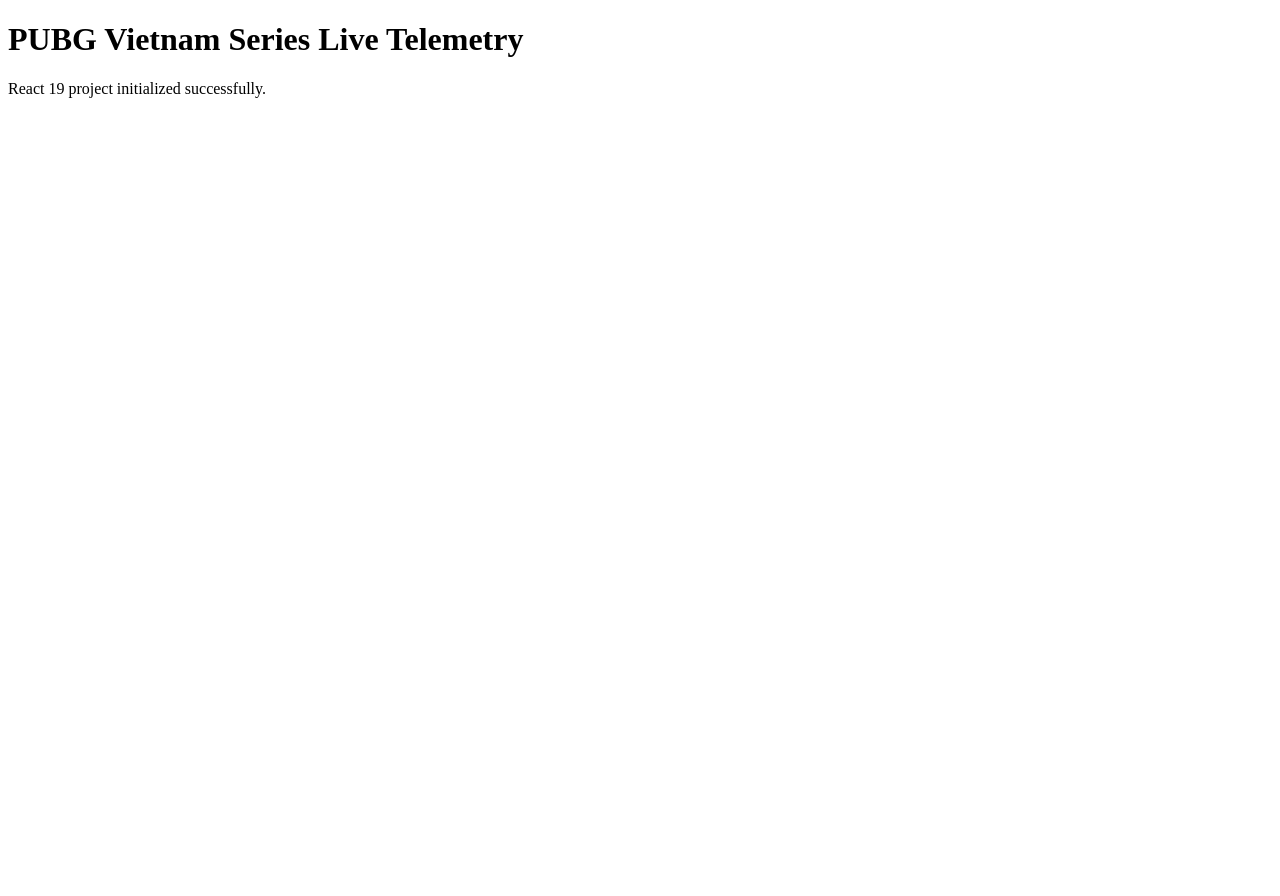
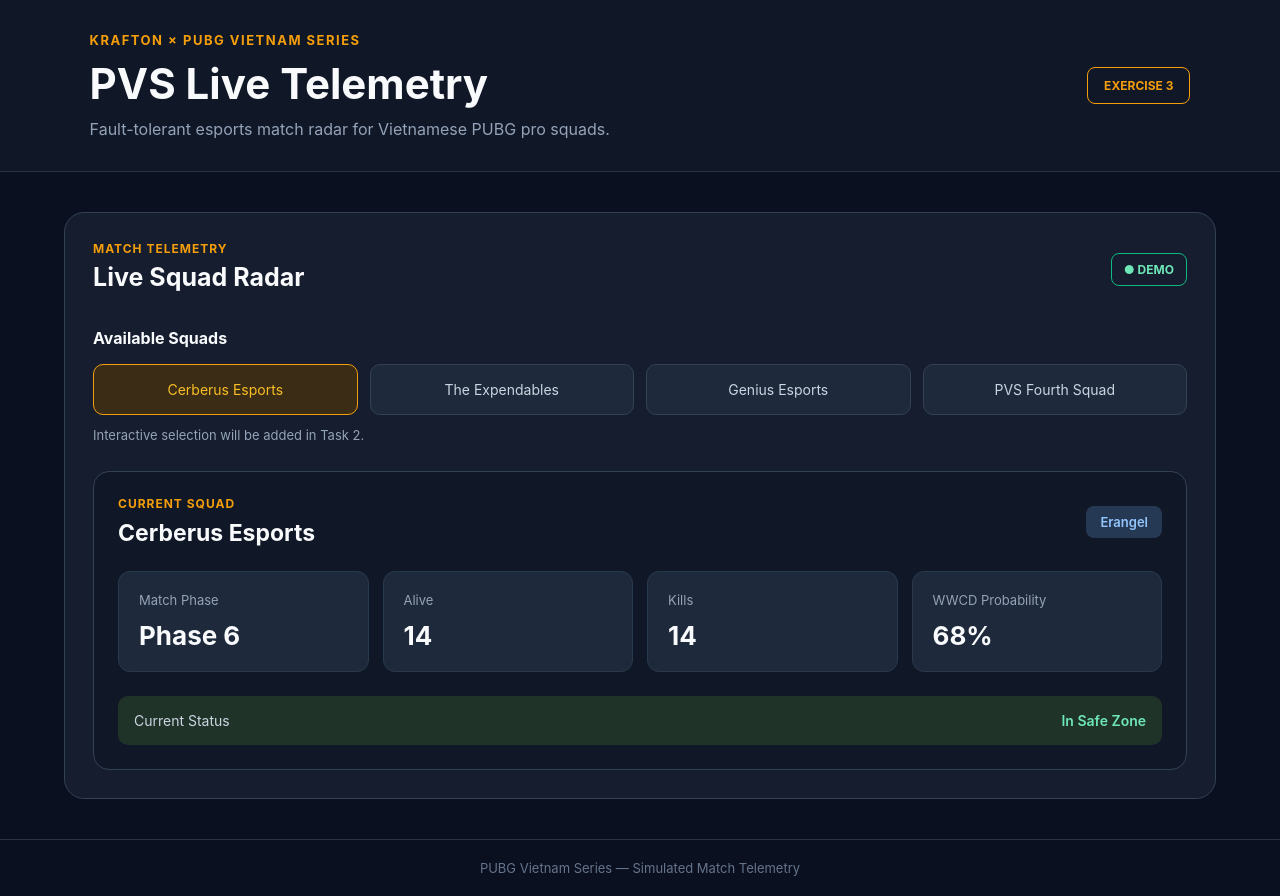
Before and after one commit to tran04012006/24521812_NgoBichTran_Lab3, a React (Vite) app in the folder pubg-pvs-telemetry/: page / in a window 1280 px wide. Before the commit the page ends 800 px from the top, so only its background shows below. Built offline with nearby package versions, Linux system fonts and the light colour scheme.

Commit message:
feat(ex3): add PUBG telemetry dataset and dashboard

```diff
--- a/pubg-pvs-telemetry/src/App.jsx
+++ b/pubg-pvs-telemetry/src/App.jsx
@@ -1,10 +1,38 @@
+
+import PubgMatchTelemetry from "./components/PubgMatchTelemetry.jsx";
+import "./styles/App.css";
 
 function App() {
   return (
-    <main>
-      <h1>PUBG Vietnam Series Live Telemetry</h1>
-      <p>React 19 project initialized successfully.</p>
-    </main>
+    <div className="app-container">
+      <header className="app-header">
+        <div className="app-header-content">
+          <p className="app-overline">
+            KRAFTON × PUBG VIETNAM SERIES
+          </p>
+
+          <h1>PVS Live Telemetry</h1>
+
+          <p className="app-subtitle">
+            Fault-tolerant esports match radar
+            for Vietnamese PUBG pro squads.
+          </p>
+        </div>
+
+        <div className="header-indicator">
+          EXERCISE 3
+        </div>
+      </header>
+
+      <main className="main-content">
+        <PubgMatchTelemetry />
+      </main>
+
+      <footer className="app-footer">
+        PUBG Vietnam Series — Simulated
+        Match Telemetry
+      </footer>
+    </div>
   );
 }
 
--- /dev/null
+++ b/pubg-pvs-telemetry/src/components/PubgMatchTelemetry.jsx
@@ -0,0 +1,128 @@
+
+import {
+  PUBG_VN_SQUADS,
+  DEFAULT_SQUAD_ID,
+  getSquadById,
+} from "../data/pubgTelemetry.js";
+
+function PubgMatchTelemetry() {
+  const squad = getSquadById(DEFAULT_SQUAD_ID);
+
+  return (
+    <section
+      className="telemetry-panel"
+      aria-labelledby="telemetry-heading"
+    >
+      <div className="panel-header">
+        <div>
+          <p className="eyebrow">MATCH TELEMETRY</p>
+
+          <h2 id="telemetry-heading">
+            Live Squad Radar
+          </h2>
+        </div>
+
+        <span className="live-badge">
+          ● DEMO
+        </span>
+      </div>
+
+      <div className="selector-section">
+        <h3>Available Squads</h3>
+
+        <div className="squad-list">
+          {PUBG_VN_SQUADS.map((item) => (
+            <div
+              key={item.id}
+              className={
+                item.id === squad.id
+                  ? "squad-item squad-item-active"
+                  : "squad-item"
+              }
+            >
+              {item.name}
+            </div>
+          ))}
+        </div>
+
+        <p className="helper-text">
+          Interactive selection will be added
+          in Task 2.
+        </p>
+      </div>
+
+      <article
+        className="match-card"
+        aria-label={`${squad.name} match statistics`}
+      >
+        <div className="match-card-header">
+          <div>
+            <p className="eyebrow">
+              CURRENT SQUAD
+            </p>
+
+            <h3>{squad.name}</h3>
+          </div>
+
+          <span className="map-badge">
+            {squad.map}
+          </span>
+        </div>
+
+        <div className="stats-grid">
+          <div className="stat-box">
+            <span className="stat-label">
+              Match Phase
+            </span>
+
+            <strong className="stat-value">
+              {squad.phase}
+            </strong>
+          </div>
+
+          <div className="stat-box">
+            <span className="stat-label">
+              Alive
+            </span>
+
+            <strong className="stat-value">
+              {squad.alive}
+            </strong>
+          </div>
+
+          <div className="stat-box">
+            <span className="stat-label">
+              Kills
+            </span>
+
+            <strong className="stat-value">
+              {squad.kills}
+            </strong>
+          </div>
+
+          <div className="stat-box">
+            <span className="stat-label">
+              WWCD Probability
+            </span>
+
+            <strong className="stat-value">
+              {squad.wwcdProb}%
+            </strong>
+          </div>
+        </div>
+
+        <div className="status-section">
+          <span className="status-label">
+            Current Status
+          </span>
+
+          <span className="status-value">
+            {squad.status}
+          </span>
+        </div>
+      </article>
+    </section>
+  );
+}
+
+export default PubgMatchTelemetry;
--- /dev/null
+++ b/pubg-pvs-telemetry/src/data/pubgTelemetry.js
@@ -0,0 +1,51 @@
+
+export const PUBG_VN_SQUADS = [
+  {
+    id: "ces",
+    name: "Cerberus Esports",
+    map: "Erangel",
+    phase: "Phase 6",
+    alive: 14,
+    kills: 14,
+    wwcdProb: 68,
+    status: "In Safe Zone",
+  },
+  {
+    id: "te",
+    name: "The Expendables",
+    map: "Miramar",
+    phase: "Phase 7",
+    alive: 4,
+    kills: 18,
+    wwcdProb: 82,
+    status: "Holding High Ground",
+  },
+  {
+    id: "ge",
+    name: "Genius Esports",
+    map: "Taego",
+    phase: "Phase 5",
+    alive: 3,
+    kills: 9,
+    wwcdProb: 41,
+    status: "Rotating Blue Zone",
+  },
+  {
+    id: "fourth",
+    name: "PVS Fourth Squad",
+    map: "Rondo",
+    phase: "Phase 4",
+    alive: 4,
+    kills: 5,
+    wwcdProb: 25,
+    status: "Scouting",
+  },
+];
+
+export const DEFAULT_SQUAD_ID = "ces";
+
+export function getSquadById(squadId) {
+  return PUBG_VN_SQUADS.find(
+    (squad) => squad.id === squadId
+  );
+}
--- /dev/null
+++ b/pubg-pvs-telemetry/src/styles/App.css
@@ -0,0 +1,278 @@
+
+:root {
+  font-family: Inter, system-ui, Arial, sans-serif;
+  color: #f8fafc;
+  background: #0b1020;
+
+  font-synthesis: none;
+  text-rendering: optimizeLegibility;
+  -webkit-font-smoothing: antialiased;
+}
+
+* {
+  box-sizing: border-box;
+}
+
+body {
+  margin: 0;
+  min-width: 320px;
+  min-height: 100vh;
+}
+
+button,
+input,
+select {
+  font: inherit;
+}
+
+.app-container {
+  min-height: 100vh;
+  display: flex;
+  flex-direction: column;
+}
+
+.app-header {
+  display: flex;
+  justify-content: space-between;
+  align-items: center;
+  gap: 24px;
+  padding: 32px 7%;
+  border-bottom: 1px solid #293246;
+  background: #101727;
+}
+
+.app-overline {
+  color: #f59e0b;
+  font-size: 13px;
+  font-weight: 700;
+  letter-spacing: 1.5px;
+  margin: 0 0 10px;
+}
+
+.app-header h1 {
+  margin: 0;
+  font-size: clamp(28px, 4vw, 42px);
+}
+
+.app-subtitle {
+  color: #94a3b8;
+  margin: 10px 0 0;
+}
+
+.header-indicator {
+  padding: 10px 16px;
+  border: 1px solid #f59e0b;
+  border-radius: 8px;
+  color: #f59e0b;
+  font-size: 12px;
+  font-weight: 700;
+  white-space: nowrap;
+}
+
+.main-content {
+  width: 100%;
+  max-width: 1200px;
+  margin: 0 auto;
+  padding: 40px 24px;
+  flex: 1;
+}
+
+.telemetry-panel {
+  padding: 28px;
+  border: 1px solid #334155;
+  border-radius: 20px;
+  background: #151d2e;
+}
+
+.panel-header,
+.match-card-header {
+  display: flex;
+  align-items: center;
+  justify-content: space-between;
+  gap: 16px;
+}
+
+.panel-header h2 {
+  margin: 6px 0;
+  font-size: 25px;
+}
+
+.eyebrow {
+  margin: 0;
+  color: #f59e0b;
+  font-size: 12px;
+  font-weight: 700;
+  letter-spacing: 1px;
+}
+
+.live-badge {
+  padding: 8px 12px;
+  border: 1px solid #10b981;
+  border-radius: 8px;
+  color: #6ee7b7;
+  font-size: 12px;
+  font-weight: 700;
+}
+
+.selector-section {
+  margin-top: 30px;
+}
+
+.selector-section h3 {
+  margin-bottom: 16px;
+  font-size: 16px;
+}
+
+.squad-list {
+  display: grid;
+  grid-template-columns:
+    repeat(4, minmax(0, 1fr));
+  gap: 12px;
+}
+
+.squad-item {
+  padding: 16px;
+  border: 1px solid #334155;
+  border-radius: 10px;
+  background: #1e293b;
+  color: #cbd5e1;
+  font-size: 14px;
+  text-align: center;
+  overflow-wrap: anywhere;
+}
+
+.squad-item-active {
+  border-color: #f59e0b;
+  background: #3b2c16;
+  color: #fbbf24;
+}
+
+.helper-text {
+  margin-top: 12px;
+  color: #94a3b8;
+  font-size: 13px;
+}
+
+.match-card {
+  margin-top: 28px;
+  padding: 24px;
+  border: 1px solid #334155;
+  border-radius: 16px;
+  background: #101827;
+}
+
+.match-card-header h3 {
+  margin: 8px 0 0;
+  font-size: 23px;
+}
+
+.map-badge {
+  padding: 8px 14px;
+  border-radius: 8px;
+  background: #263954;
+  color: #93c5fd;
+  font-size: 13px;
+  font-weight: 600;
+}
+
+.stats-grid {
+  display: grid;
+  grid-template-columns:
+    repeat(4, minmax(0, 1fr));
+  gap: 14px;
+  margin-top: 24px;
+}
+
+.stat-box {
+  display: flex;
+  flex-direction: column;
+  gap: 12px;
+  padding: 20px;
+  border: 1px solid #29394d;
+  border-radius: 12px;
+  background: #1e293b;
+}
+
+.stat-label {
+  color: #94a3b8;
+  font-size: 13px;
+}
+
+.stat-value {
+  color: #f8fafc;
+  font-size: 26px;
+  font-weight: 700;
+}
+
+.status-section {
+  display: flex;
+  justify-content: space-between;
+  align-items: center;
+  gap: 14px;
+  margin-top: 24px;
+  padding: 16px;
+  border-radius: 10px;
+  background: #203329;
+}
+
+.status-label {
+  color: #cbd5e1;
+  font-size: 14px;
+}
+
+.status-value {
+  color: #6ee7b7;
+  font-size: 14px;
+  font-weight: 600;
+}
+
+.app-footer {
+  padding: 20px;
+  text-align: center;
+  color: #64748b;
+  font-size: 13px;
+  border-top: 1px solid #293246;
+}
+
+@media (max-width: 768px) {
+  .app-header {
+    flex-direction: column;
+    align-items: flex-start;
+    padding: 24px;
+  }
+
+  .main-content {
+    padding: 20px 12px;
+  }
+
+  .telemetry-panel {
+    padding: 18px;
+  }
+
+  .squad-list,
+  .stats-grid {
+    grid-template-columns:
+      repeat(2, minmax(0, 1fr));
+  }
+
+  .panel-header,
+  .match-card-header {
+    align-items: flex-start;
+  }
+}
+
+@media (max-width: 480px) {
+  .squad-list,
+  .stats-grid {
+    grid-template-columns: 1fr;
+  }
+
+  .panel-header,
+  .match-card-header {
+    flex-direction: column;
+  }
+
+  .match-card {
+    padding: 16px;
+  }
+}
```
